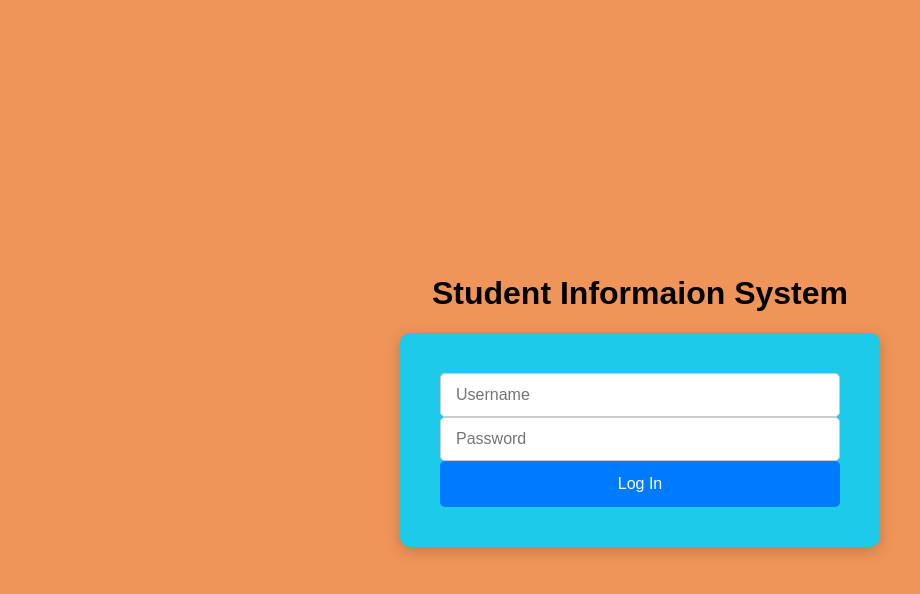
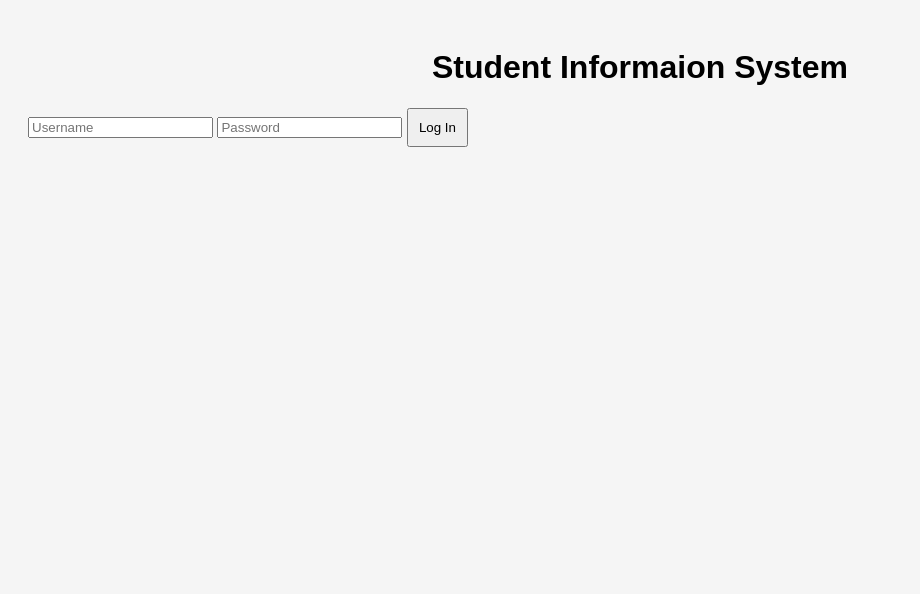
Before and after one commit to cyeryllekayeveraces/student-info-system, a plain HTML site: page frontend/index.html in a window 1280 px wide. Shown: the whole page, without its empty margins (0-920 px from the left). Drawn offline with Linux system fonts and the light colour scheme.

Commit message:
Update style.css

```diff
--- a/frontend/style.css
+++ b/frontend/style.css
@@ -1,62 +1,25 @@
-/* Body styles for centering the login box */
 body {
-  font-family: 'Arial', sans-serif;
-  background-color: #f09559;
-  display: flex;
-  justify-content: center;
-  align-items: center;
-  height: 100vh;
-  margin: 0;
+  font-family: Arial;
+  padding: 20px;
+  background: #f5f5f5;
 }
 
-/* Container for the login form */
-.login-box {
-  background-color: #1ecae9;
-  padding: 40px;
-  border-radius: 10px;
-  box-shadow: 0 4px 15px rgba(0, 0, 0, 0.2);
-  width: 100%;
-  max-width: 400px;
+h1 {
+  text-align: center;
 }
 
-/* Heading styles for "Student Information System" */
-.login-box h2 {
-  text-align: center;
-  margin-bottom: 20px;
-  color: #333;
-  font-size: 24px;
+.form input {
+  padding: 10px;
+  margin: 5px;
 }
 
-/* Margin between input fields */
-.form-group {
-  margin-bottom: 15px;
+button {
+  padding: 10px;
+  cursor: pointer;
 }
 
-/* Styles for text and password inputs */
-input[type="text"],
-input[type="password"] {
+table {
   width: 100%;
-  padding: 12px 15px;
-  border: 1px solid #ccc;
-  border-radius: 5px;
-  font-size: 16px;
-  box-sizing: border-box;
+  margin-top: 20px;
+  background: white;
 }
-
-/* Styles for the login button */
-button {
-  width: 100%;
-  padding: 14px;
-  background-color: #007bff;
-  border: none;
-  border-radius: 5px;
-  color: #fff;
-  font-size: 16px;
-  cursor: pointer;
-  transition: background-color 0.3s ease;
-}
-
-/* Hover effect for the button */
-button:hover {
-  background-color: #0056b3;
-}
```
